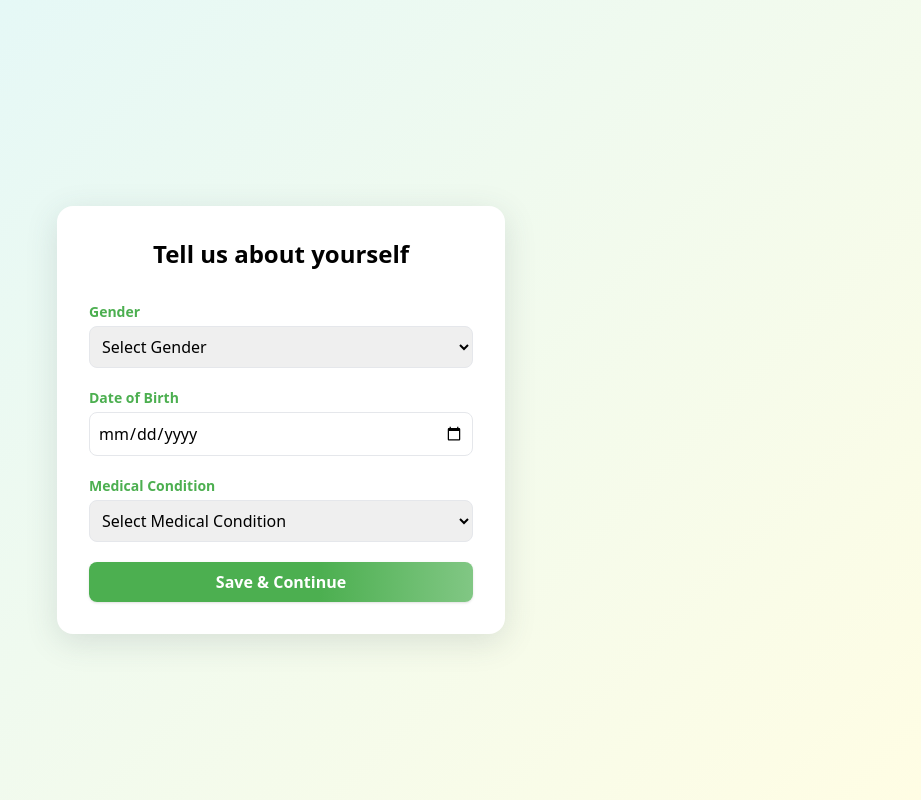
After one commit to ByteNirush/foodsafety, a Django app: page /about_user/ in a window 1280 px wide. The commit adds this page. Shown: the whole page, without its empty margins (359-1280 px from the left). Run offline with Django 5.2, Linux system fonts and the light colour scheme; some libraries are stand-ins or nearby versions.

Commit message:
add about page

```diff
--- /dev/null
+++ b/core/templates/core/about_user.html
@@ -0,0 +1,89 @@
+<!DOCTYPE html>
+<html lang="en" class="bg-gray-50">
+  <head>
+    <meta charset="UTF-8" />
+    <title>About Yourself | FreshGuard+</title>
+    <script src="https://cdn.tailwindcss.com"></script>
+    <style>
+      body {
+        background: linear-gradient(135deg, #e0f7fa 0%, #fffde4 100%);
+      }
+      .custom-shadow {
+        box-shadow: 0 8px 32px 0 rgba(60, 72, 88, 0.15);
+      }
+      .custom-label {
+        color: #4caf50;
+        font-weight: 600;
+      }
+      .custom-btn {
+        background: linear-gradient(90deg, #4caf50 60%, #81c784 100%);
+        transition: background 0.2s;
+      }
+      .custom-btn:hover {
+        background: linear-gradient(90deg, #388e3c 60%, #66bb6a 100%);
+      }
+    </style>
+  </head>
+  <body
+    class="font-sans antialiased min-h-screen flex flex-col justify-center items-center bg-gray-50"
+  >
+    <div
+      class="w-full max-w-md bg-white rounded-2xl custom-shadow p-8 space-y-8 mt-10"
+    >
+      <h2 class="text-center text-2xl font-bold text-primary mb-4">
+        Tell us about yourself
+      </h2>
+      <form method="post" class="space-y-5">
+        <div>
+          <label class="block text-sm custom-label mb-1">Gender</label>
+          <select
+            name="gender"
+            class="w-full p-2 border border-gray-200 rounded-lg focus:ring-primary focus:border-primary outline-none"
+            required
+          >
+            <option value="">Select Gender</option>
+            <option>Male</option>
+            <option>Female</option>
+            <option>Other</option>
+            <option>Prefer not to say</option>
+          </select>
+        </div>
+        <div>
+          <label class="block text-sm custom-label mb-1">Date of Birth</label>
+          <input
+            type="date"
+            name="dob"
+            class="w-full p-2 border border-gray-200 rounded-lg focus:ring-primary focus:border-primary outline-none"
+            required
+          />
+        </div>
+        <div>
+          <label class="block text-sm custom-label mb-1"
+            >Medical Condition</label
+          >
+          <select
+            name="medical_condition"
+            class="w-full p-2 border border-gray-200 rounded-lg focus:ring-primary focus:border-primary outline-none"
+            required
+          >
+            <option value="">Select Medical Condition</option>
+            <option>None</option>
+            <option>Diabetes</option>
+            <option>Hypertension</option>
+            <option>Asthma</option>
+            <option>Allergy (Peanut)</option>
+            <option>Allergy (Lactose)</option>
+            <option>Heart Disease</option>
+            <option>Other</option>
+          </select>
+        </div>
+        <button
+          type="submit"
+          class="w-full custom-btn text-white rounded-lg py-2 font-semibold shadow hover:shadow-lg transition"
+        >
+          Save & Continue
+        </button>
+      </form>
+    </div>
+  </body>
+</html>
--- a/core/urls.py
+++ b/core/urls.py
@@ -8,4 +8,5 @@ urlpatterns = [
     path('community-watch/', views.community_watch, name='core-community-watch'),
     path('ai-waste-dashboard/', views.ai_waste_dashboard, name='core-ai-waste-dashboard'),
     path('ingredient-scanner-dashboard/', views.ingredient_scanner_dashboard, name='core-ingredient-scanner-dashboard'),
+    path('about_user/', views.about_user, name='core-about-user'),
 ]
--- a/core/views.py
+++ b/core/views.py
@@ -1,10 +1,13 @@
-from django.shortcuts import render
+from django.shortcuts import render, redirect
 
 def login(request):
     return render(request, 'core/login.html')
 
 def signup(request):
     return render(request, 'core/signup.html')
+
+def about_user(request):
+    return render(request, 'core/about_user.html')
 
 def dashboard(request):
     return render(request, 'core/dashboard.html')
```
Also changed, not shown: core/templates/core/signup.html (+2 -41 lines).
